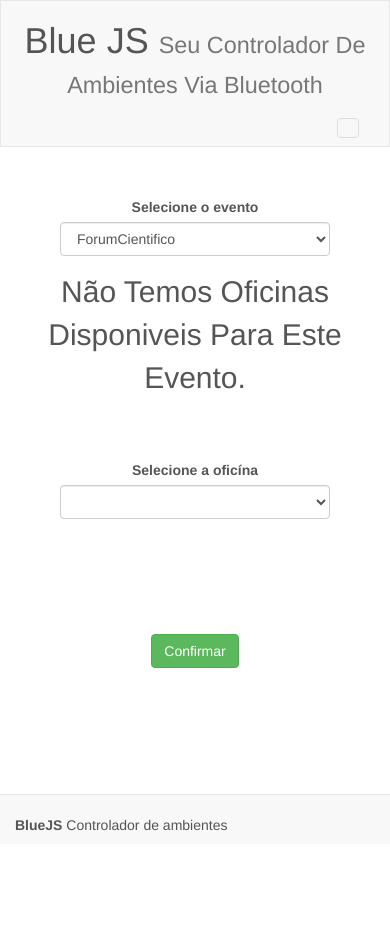
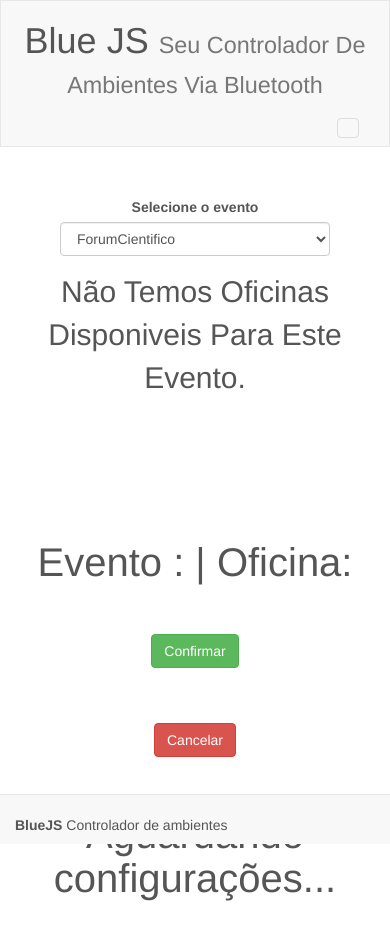
Before and after one commit to ICFATESG/BlueJS, an Angular app: page / in a window 390 px wide. Shown: the top 940 px of the page. Before the commit the page ends 844 px from the top, so only its background shows below. Built offline with nearby package versions, Linux system fonts and the light colour scheme.

Commit message:
Layout Pronto

```diff
--- a/src/app/home/home.component.html
+++ b/src/app/home/home.component.html
@@ -14,7 +14,7 @@
               <div *ngIf="eventos.length > 0">
                 <label class="col-md-4 control-label" for="evento">Selecione o evento</label>
                 <div class="col-md-6">
-                  <select id="evento" name="evento" (change)="onChange($event.target.value)" class="form-control">
+                  <select id="evento" name="evento" (change)="onChangeEvent($event.target.value)" class="form-control">
                     <option *ngFor="let evento of eventos">{{evento}}</option>
                   </select>
                 </div>
@@ -25,10 +25,10 @@
             <div *ngIf="eventos.length <= 0 || ofAtual.length <= 0">
               <p>Não Temos Oficinas Disponiveis Para Este Evento.</p>
             </div>
-            <div class="form-group">
+            <div *ngIf="eventos.length > 0 && ofAtual.length > 0" class="form-group">
                 <label class="col-md-4 control-label" for="oficina">Selecione a oficína</label>
                 <div class="col-md-6">
-                <select id="oficina" name="oficina" class="form-control">
+                <select id="oficina" name="oficina" class="form-control" (change)="onChangeWorkshop($event.target.value)">
                   <option *ngFor="let oficina of ofAtual">{{oficina}}</option>
                 </select>
                 </div>
@@ -36,22 +36,43 @@
 
           </div>
           <br/><br/><br/>
+          <div class="row">
+              <div class="col-xs-12">
+                  <h2>Evento : {{eventAt}}  |  Oficina: {{workshopAt}}</h2>
+              </div>
+          </div>
           <div class="col-md-6">
             <div class="form-group">
                 <label class="col-md-4 control-label" for="confirm"></label>
                 <div class="col-md-4">
                   <br/>
-                <button id="confirm" name="confirm" class="btn btn-success">Confirmar</button>
+                <button  (click)="initTheCount()"id="confirm" name="confirm" class="btn btn-success">Confirmar</button>
                 </div>
                 </div>
           </div>
+          <div class="col-md-6">
+            <div class="form-group">
+                <label class="col-md-4 control-label" for="confirm"></label>
+                <div class="col-md-4">
+                  <br/>
+                <button  (click)="cancelTheCount()"id="cancel" name="cancel" class="btn btn-danger">Cancelar</button>
+                </div>
+                </div>
+          </div>
+          <br/>
+          <div class="row">
+              <div *ngIf="hasIniti == false"class="col-xs-12">
+                  <h2>Aguardando configurações...</h2>
+              </div>
+          </div>
+          <div class="row">
+              <div *ngIf="hasIniti == true && eventAt.length > 1 && workshopAt.length > 1"class="col-xs-12">
+                  <h2>Contabilizando...</h2>
+              </div>
+          </div>
       </div>
     </div>
-      <div class="row">
-          <div class="col-xs-12">
 
-          </div>
-      </div>
   </div>
 
 </section>
--- a/src/app/home/home.component.ts
+++ b/src/app/home/home.component.ts
@@ -5,7 +5,9 @@ import { Component, OnInit,Input,Output,EventEmitter} from '@angular/core';
   templateUrl: './home.component.html'
 })
 export class HomeComponent implements OnInit {
-  eventAt:string=''
+  hasIniti : boolean =false
+  @Output() eventAt:string=''
+  @Output() workshopAt:string=''
   @Output() selecionaEvento =  new EventEmitter<String>()
   @Output() eventos:string[]=[
     'ForumCientifico',
@@ -38,9 +40,24 @@ export class HomeComponent implements OnInit {
 
   }
 
-  onChange(selectedEvent){
+  onChangeEvent(selectedEvent){
     console.log(selectedEvent)
     this.eventoSelecionado(selectedEvent)
+    this.eventAt=selectedEvent
+  }
+
+  onChangeWorkshop(selectedWorkshop){
+    console.log(selectedWorkshop)
+    this.workshopAt=selectedWorkshop
+  }
+
+  initTheCount(){
+    console.log("BORAAAAAAAAAA")
+    this.hasIniti=true
+  }
+  cancelTheCount(){
+    console.log("Paroooooooooooo")
+    this.hasIniti=false
   }
   constructor() { }
 
```
Also changed, not shown: 1 other file (tests, documents, lock files or other folders).
